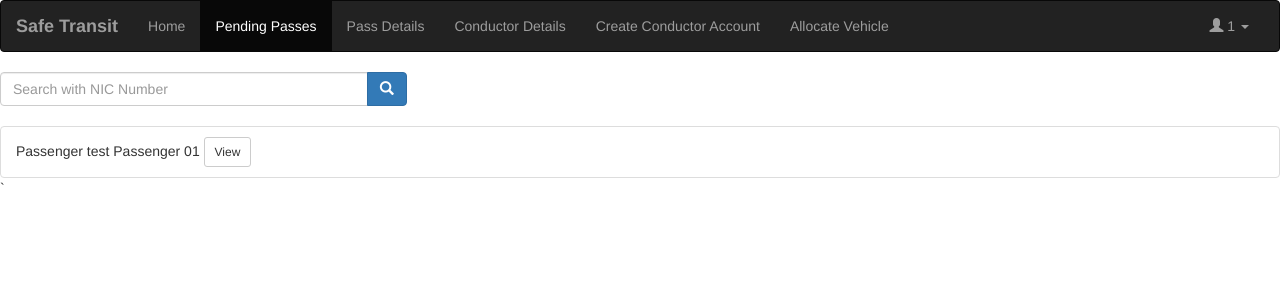
After one commit to Nimesh55/OOSD-with-MVC, a PHP site: page /board_manager_pending_passes.php in a window 1280 px wide. The commit adds this page. Shown: the top 300 px of the page. Run offline with PHP 8.4, Linux system fonts and the light colour scheme; a user stored in the database is signed in; data comes from the database, SQL or seed files in the repository.

Commit message:
board_manager_pending_passes done and modify board_manager_home.php
Have to handle sql injection in line

```diff
--- a/board_manager_home.php
+++ b/board_manager_home.php
@@ -1,8 +1,7 @@
 <?php
 
+require_once $_SERVER['DOCUMENT_ROOT']."/OOSD-with-MVC/includes/autoloader.inc.php";
 session_start();
-
-include "class/board_manager_controller.class.php";
 
 class ViewHome extends Board_Manager{
 
--- /dev/null
+++ b/board_manager_pending_passes.php
@@ -0,0 +1,119 @@
+<?php
+
+require_once $_SERVER['DOCUMENT_ROOT']."/OOSD-with-MVC/includes/autoloader.inc.php";
+session_start();
+
+class ViewPendingPasses extends Board_Manager{
+    private $pendingPasses;
+    private $pendingPassesCount;
+
+    public function __construct(){
+        $this->pendingPasses = $this->getPendingPasses();
+        $this->pendingPassesCount = count($this->pendingPasses);
+    }
+
+    public function getPendingPassesCnt(){
+        return $this->pendingPassesCount;
+    }
+
+    public function getPendingPassesArray(){
+        return $this->pendingPasses;
+    }
+
+}
+
+
+$view = new ViewPendingPasses();
+
+?>
+
+<!DOCTYPE html>
+<html lang="en">
+
+<head>
+    <meta charset="UTF-8">
+    <meta http-equiv="X-UA-Compatible" content="IE=edge">
+    <meta name="viewport" content="width=device-width, initial-scale=1.0">
+    <link rel="stylesheet" href="https://maxcdn.bootstrapcdn.com/bootstrap/3.3.7/css/bootstrap.min.css">
+    <link rel="stylesheet" href="css/passenger_home.css">
+    <script src="https://ajax.googleapis.com/ajax/libs/jquery/1.12.4/jquery.min.js"></script>
+    <script src="https://maxcdn.bootstrapcdn.com/bootstrap/3.3.7/js/bootstrap.min.js"></script>
+    <title>Board Manager Pending Passes</title>
+</head>
+
+<body>
+    <div class="navbar navbar-inverse">
+        <div class="container-fluid">
+            <div class="row">
+                <div class="col-lg-12">
+
+                    <div class="navbar-header">
+                        <button class="navbar-toggle" data-target="#mobile_menu" data-toggle="collapse"><span class="icon-bar"></span><span class="icon-bar"></span><span class="icon-bar"></span></button>
+                        <strong class="navbar-brand">Safe Transit</strong>
+                    </div>
+
+                    <div class="navbar-collapse collapse" id="mobile_menu">
+                        <ul class="nav navbar-nav">
+                            <li><a href="board_manager_home.php">Home</a></li>
+                            <li class="active"><a href="board_manager_pending_passes.php">Pending Passes</a></li>
+                            <li><a href="board_manager_pass_details.php">Pass Details</a></li>
+                            <li><a href="board_manager_conductor_details.php">Conductor Details</a></li>
+                            <li><a href="board_manager_create_conductor.php">Create Conductor Account</a></li>
+                            <li><a href="board_manager_allocate_vehicle.php">Allocate Vehicle</a></li>
+                        </ul>
+
+                        <ul class="nav navbar-nav navbar-right">
+                            <li><a href="#" class="dropdown-toggle" data-toggle="dropdown"><span class="glyphicon glyphicon-user"></span> <?php echo $_SESSION['username'] ?> <span class="caret"></span></a>
+                                <ul class="dropdown-menu">
+                                    <li><a href="change_password.php">Change Password</a></li>
+                                    <li><a href="logout.php">Log out</a></li>
+                                </ul>
+                            </li>
+                        </ul>
+                    </div>
+                </div>
+            </div>
+        </div>
+    </div>
+
+    <link href="https://maxcdn.bootstrapcdn.com/bootstrap/3.3.7/css/bootstrap.min.css" rel="stylesheet" />
+    <form action="board_manager_pending_passes.php" method="GET">
+        <div class="row">
+            <div class="col-xs-6 col-md-4">
+                <div class="input-group">
+                    <input name="search" type="text" class="form-control" placeholder="Search with NIC Number" id="txtSearch" />
+                    <div class="input-group-btn">
+                        <button class="btn btn-primary" type="submit">
+                            <span class="glyphicon glyphicon-search"></span>
+                        </button>
+                    </div>
+                </div>
+            </div>
+        </div>
+    </form>
+    <br>
+
+
+    <!-- List view and redirected Page button -->
+    <ul class="list-group action-list-group">
+
+        <?php
+        $pendingPasses = $view->getPendingPassesArray();
+
+        for ($i = 0; $i < $view->getPendingPassesCnt(); $i++) {
+            $name = $view->getPassengerName($pendingPasses[$i]['passenger_no']);
+            if($name){
+                echo "<li class=\"list-group-item\">";
+                echo "{$name} ";
+                echo "<a class=\"btn btn-sm btn-default\" href=\"board_manager_pending_passes_view_and_delete.php?pass_no={$pendingPasses[$i]['pass_no']}\">View</a>";
+                echo "</li>";
+            }
+
+
+        }
+
+        ?>`
+    </ul>
+</body>
+
+</html>
--- a/class/board_manager.class.php
+++ b/class/board_manager.class.php
@@ -26,13 +26,15 @@ include "dbh.class.php";
     }
 
     protected function getPendingPassesQuery(){
+      if(isset($_GET['search'])){
+          // Handle sql injection in following query when add get value in search
+          $query = "SELECT * FROM users WHERE account_type=0 AND (user_id Like '%{$_GET['search']}%')  ORDER BY user_no";
+          $stmt = $this->connect()->prepare($query);
 
-      $search = $this->connect()->quote($_GET['search']);
-      $query = "SELECT * FROM users WHERE account_type=0 AND (user_id Like '%{$search}%')  ORDER BY user_no";
-      $stmt = $this->connect()->prepare($query);
           if($stmt->execute()){
               $pending_passes = $stmt->fetchAll(PDO::FETCH_ASSOC);
-        $record_count = $this->getPendingPaasesCount();
+
+              $record_count = count($pending_passes);
 
               $query = "SELECT * FROM pass WHERE state=1 AND (";
               for($i=0; $i<$record_count; $i++){
@@ -43,26 +45,39 @@ include "dbh.class.php";
                       $query .= " passenger_no={$record['user_no']})";
                   }
               }
-
               return $query;
-
-      }else{
-        return NULL;
+          }
+      }
+      return null;
     }
 
-    }
-
-    protected function getPendingPassesCount(){
-      $query = getPendingPassesQuery();
+    protected function getPendingPasses(){
+      $query = $this->getPendingPassesQuery();
 
       if(!$query){
         $query = "SELECT * FROM pass WHERE state=1";
       }
       $stmt = $this->connect()->prepare($query);
       $stmt->execute();
-      $pending_passes = $stmt->fetchAll(PDO::FETCH_ASSOC);
+      $pending_passes = $stmt->fetchAll();
 
       return $pending_passes;
     }
 
+    // Load first name and last name of passenger from given passenger_no
+    // This must be done using Passenger object
+    public function getPassengerName($passenger_no){
+
+        $name = null;
+        $query = "SELECT first_name,last_name FROM passenger WHERE passenger_no={$passenger_no}";
+
+        $stmt = $this->connect()->prepare($query);
+
+        if ($stmt->execute()) {
+            $passengerDetails = $stmt->fetch(PDO::FETCH_ASSOC);
+            $name = $passengerDetails['first_name'] . " " . $passengerDetails['last_name'];
         }
+        return $name;
+    }
+
+  }
```
Lines whose indentation alone changed are shown as unchanged.
